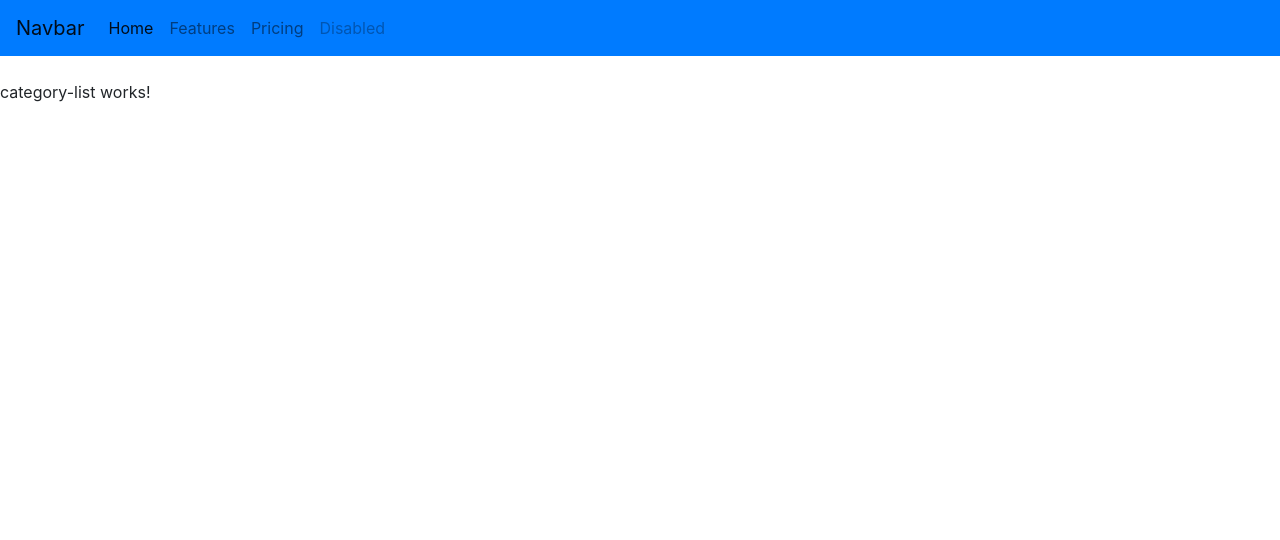
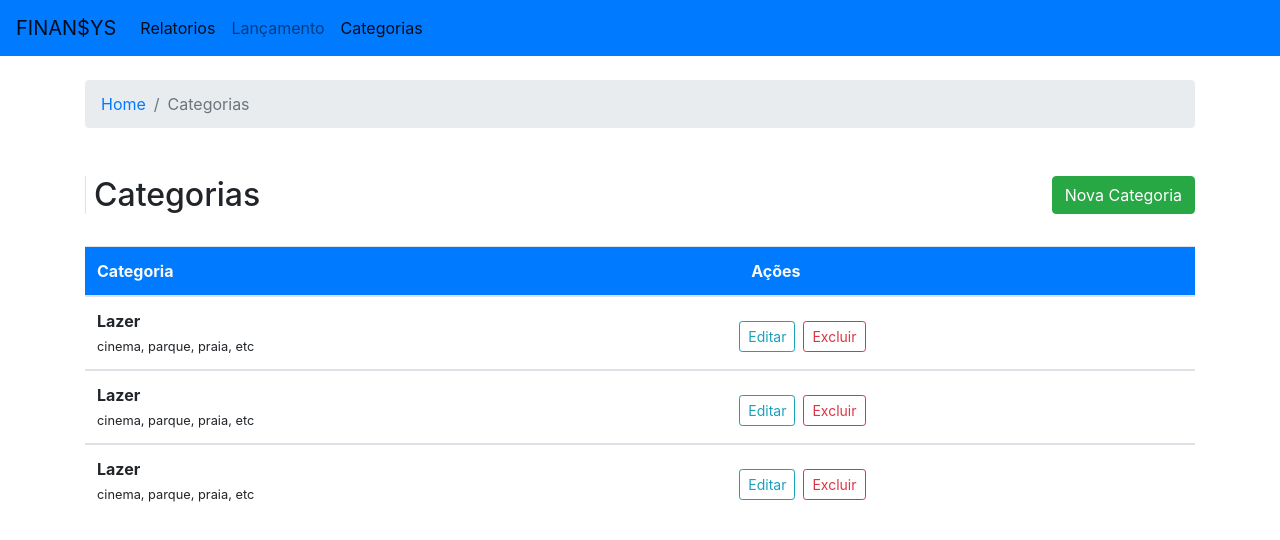
Before and after one commit to katherinevilla/angular-master-detail-crud, an Angular app: page /categories in a window 1280 px wide. Shown: the top 540 px of the page. Built offline with nearby package versions, Linux system fonts and the light colour scheme.

Commit message:
adicionando category-list

```diff
--- a/src/app/app.component.html
+++ b/src/app/app.component.html
@@ -1,25 +1,22 @@
 
 <nav class="navbar navbar-expand-lg navbar-light bg-primary mb-4">
-  <a class="navbar-brand" href="#">Navbar</a>
+  <a class="navbar-brand" href="#">FINAN$YS</a>
   <button class="navbar-toggler" type="button" data-toggle="collapse" data-target="#navbarNav" aria-controls="navbarNav" aria-expanded="false" aria-label="Toggle navigation">
     <span class="navbar-toggler-icon"></span>
   </button>
   <div class="collapse navbar-collapse" id="navbarNav">
     <ul class="navbar-nav">
-      <li class="nav-item active">
-        <a class="nav-link" href="#">Home <span class="sr-only">(current)</span></a>
+      <li class="nav-item active" routerLinkActive="active">
+        <a class="nav-link" routerLink="/reports">Relatorios<span class="sr-only">(current)</span></a>
       </li>
-      <li class="nav-item">
-        <a class="nav-link" href="#">Features</a>
+      <li class="nav-item" routerLinkActive="active">
+        <a class="nav-link" routerLink="entries">Lançamento</a>
       </li>
-      <li class="nav-item">
-        <a class="nav-link" href="#">Pricing</a>
-      </li>
-      <li class="nav-item">
-        <a class="nav-link disabled" href="#">Disabled</a>
+      <li class="nav-item" routerLinkActive="active">
+        <a class="nav-link" routerLink="categories">Categorias</a>
       </li>
     </ul>
   </div>
 </nav>
-<div>
+<div class="container">
 <router-outlet></router-outlet></div>
--- a/src/app/pages/categories/category-form/category-form.component.html
+++ b/src/app/pages/categories/category-form/category-form.component.html
@@ -1 +1,2 @@
-<p>category-form works!</p>
+
+<h1>Categoria Form </h1>
--- a/src/app/pages/categories/category-list/category-list.component.html
+++ b/src/app/pages/categories/category-list/category-list.component.html
@@ -1 +1,59 @@
-<p>category-list works!</p>
+<nav class="mb-5">
+  <ol class="breadcrumb">
+    <li class="breadcrumb-item"><a routerLink="/">Home</a></li>
+    <li class="breadcrumb-item active">Categorias</li>
+  </ol>
+</nav>
+<div class="row mb-4">
+  <div class="col-md">
+    <h1 class="h2 border-left pl-2">Categorias</h1>
+  </div>
+
+  <div class="col-md">
+    <a routerLink="new" class="btn btn-success float-right">Nova Categoria</a>
+  </div>
+</div>
+<table class="table table-hover">
+  <thead>
+    <tr class="bg-primary text-light">
+      <th>Categoria</th>
+      <th>Ações</th>
+    </tr>
+  </thead>
+  <tbody>
+
+    <tr>
+      <td>
+        <strong>Lazer</strong><br>
+        <small>cinema, parque, praia, etc</small>
+      </td>
+      <br>
+      <a [routerLink]="[12, 'edit']" class="btn btn-outline-info btn-sm mr-2">Editar</a>
+      <button  class="btn btn-outline-danger btn-sm">Excluir</button>
+    </tr>
+  </tbody>
+  <tbody>
+
+    <tr>
+      <td>
+        <strong>Lazer</strong><br>
+        <small>cinema, parque, praia, etc</small>
+      </td>
+      <br>
+      <a [routerLink]="[12, 'edit']" class="btn btn-outline-info btn-sm mr-2">Editar</a>
+      <button  class="btn btn-outline-danger btn-sm">Excluir</button>
+    </tr>
+  </tbody>
+  <tbody>
+
+    <tr>
+      <td>
+        <strong>Lazer</strong><br>
+        <small>cinema, parque, praia, etc</small>
+      </td>
+      <br>
+      <a [routerLink]="[12, 'edit']" class="btn btn-outline-info btn-sm mr-2">Editar</a>
+      <button  class="btn btn-outline-danger btn-sm">Excluir</button>
+    </tr>
+  </tbody>
+</table>
--- a/src/app/pages/categories/category-list/category-list.component.ts
+++ b/src/app/pages/categories/category-list/category-list.component.ts
@@ -11,5 +11,4 @@ export class CategoryListComponent implements OnInit {
 
   ngOnInit(): void {
   }
-
 }
```
